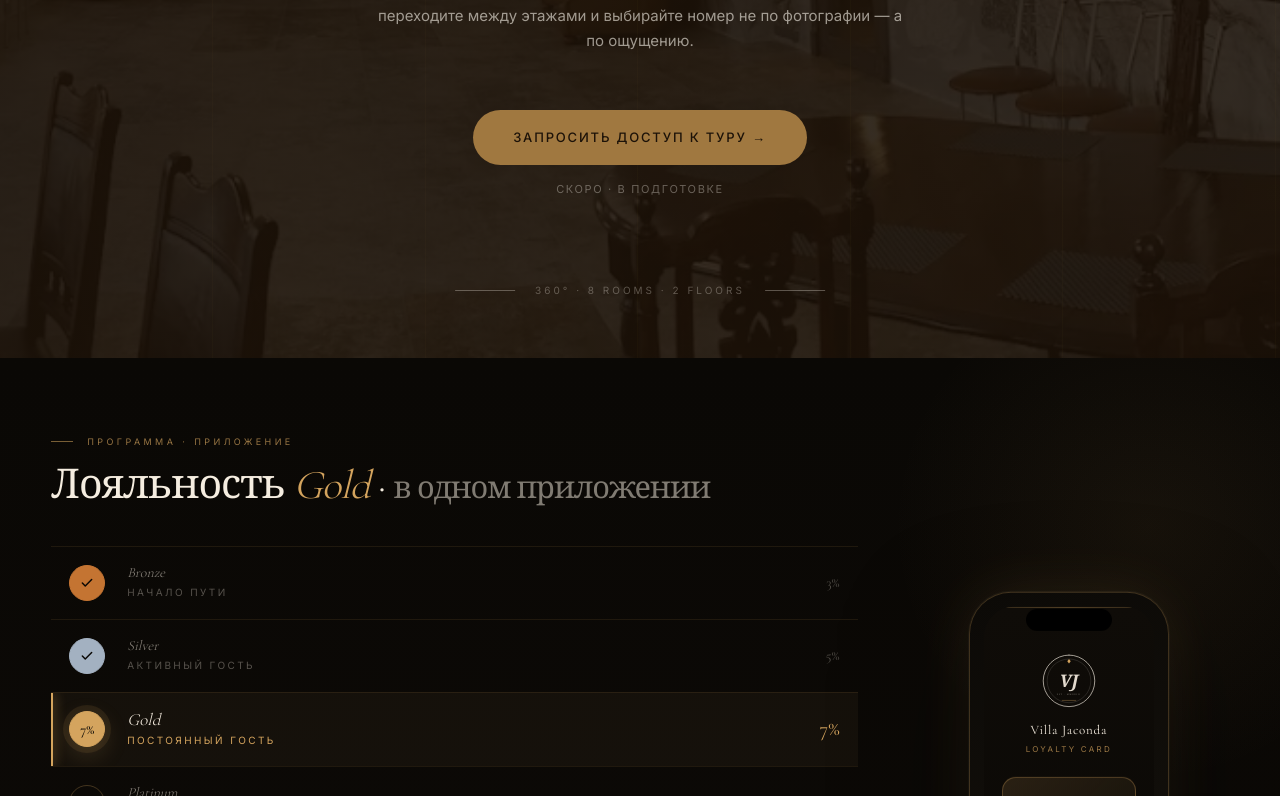
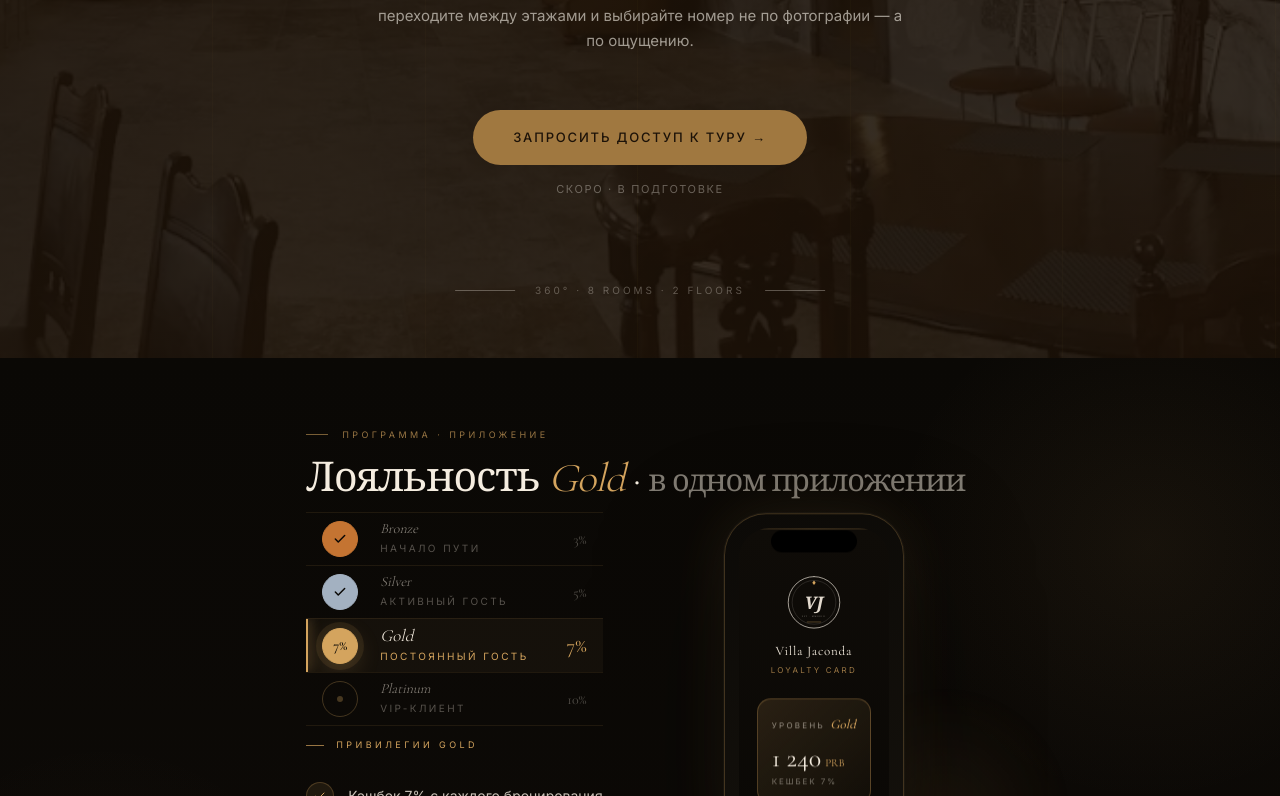
Before and after one commit to nekopunk44/Loyalty_app, a Next.js app in the folder web/: page / in a window 1280 px wide. Shown: the part 2004-2800 px from the top of the page. Built offline with nearby package versions, Linux system fonts and the light colour scheme; no server answers.

Commit message:
fix(loyalty): высота 100svh, уменьшены отступы и телефон — всё помещается на экран

```diff
--- a/web/components/LoyaltyTiers.js
+++ b/web/components/LoyaltyTiers.js
@@ -17,9 +17,11 @@ export default function LoyaltyApp() {
   return (
     <section id="loyalty" style={{
       background: 'linear-gradient(180deg, #0a0805 0%, #0d0a07 100%)',
-      paddingTop: 'clamp(48px,6vw,80px)',
-      paddingBottom: 'clamp(48px,6vw,80px)',
+      height: 'calc(100svh - 72px)',
+      paddingTop: 'clamp(16px,2.5vh,36px)',
+      paddingBottom: 'clamp(16px,2.5vh,36px)',
       position: 'relative', overflow: 'hidden',
+      display: 'flex', flexDirection: 'column', justifyContent: 'center',
     }}>
       <style>{`
         @keyframes glowPulse {
@@ -58,7 +60,7 @@ export default function LoyaltyApp() {
       <div style={{ maxWidth: 1440, margin: '0 auto', padding: '0 clamp(20px,4vw,60px)', position: 'relative' }}>
 
         {/* Header */}
-        <div style={{ marginBottom: 'clamp(24px,3vw,40px)', maxWidth: 720 }}>
+        <div style={{ marginBottom: 'clamp(10px,1.5vh,20px)', maxWidth: 720 }}>
           <div style={{ display: 'flex', alignItems: 'center', gap: 14, marginBottom: 16 }}>
             <div style={{ width: 22, height: 1, background: '#d4a45e', opacity: 0.55 }} />
             <span style={{ fontSize: 9, letterSpacing: '0.38em', textTransform: 'uppercase', color: 'rgba(212,164,94,0.7)' }}>
@@ -83,7 +85,7 @@ export default function LoyaltyApp() {
           <div>
 
             {/* Tier rail */}
-            <div style={{ display: 'flex', flexDirection: 'column', gap: 0, marginBottom: 'clamp(20px,2.5vw,28px)' }}>
+            <div style={{ display: 'flex', flexDirection: 'column', gap: 0, marginBottom: 'clamp(10px,1.5vh,16px)' }}>
               {TIERS.map((tier, i) => {
                 const isActive = i === active;
                 const isPast = i < active;
@@ -94,7 +96,7 @@ export default function LoyaltyApp() {
                       border: 'none',
                       borderTop: '1px solid rgba(212,164,94,0.10)',
                       borderBottom: i === TIERS.length - 1 ? '1px solid rgba(212,164,94,0.10)' : 'none',
-                      padding: 'clamp(12px,1.6vw,18px) clamp(12px,1.5vw,18px)',
+                      padding: 'clamp(8px,1vh,12px) clamp(10px,1.4vw,16px)',
                       cursor: isActive ? 'default' : 'pointer',
                       display: 'grid', gridTemplateColumns: '42px 1fr auto', gap: 16, alignItems: 'center',
                       transition: 'background 0.35s ease', textAlign: 'left',
@@ -164,8 +166,8 @@ export default function LoyaltyApp() {
               <div style={{ display: 'flex', flexDirection: 'column', gap: 0 }}>
                 {t.perks.map((perk, pi) => (
                   <div key={pi} style={{
-                    display: 'flex', gap: 18, alignItems: 'center',
-                    padding: '16px 0',
+                    display: 'flex', gap: 14, alignItems: 'center',
+                    padding: '10px 0',
                     borderBottom: pi < t.perks.length - 1 ? '1px solid rgba(245,237,224,0.07)' : 'none',
                   }}>
                     <div style={{
@@ -184,7 +186,7 @@ export default function LoyaltyApp() {
           </div>
 
           {/* ═══════════ RIGHT: PHONE + DOWNLOAD ═══════════ */}
-          <div className="loyalty-phone-wrap" style={{ display: 'flex', flexDirection: 'column', alignItems: 'center', gap: 20 }}>
+          <div className="loyalty-phone-wrap" style={{ display: 'flex', flexDirection: 'column', alignItems: 'center', gap: 12 }}>
 
             {/* Phone mockup */}
             <div style={{
@@ -204,7 +206,7 @@ export default function LoyaltyApp() {
 
               <div style={{
                 position: 'relative',
-                width: 200, height: 390,
+                width: 180, height: 340,
                 borderRadius: 42,
                 background: 'linear-gradient(160deg, #0c0a07 0%, #14110c 100%)',
                 border: '1px solid rgba(212,164,94,0.25)',
@@ -305,7 +307,7 @@ export default function LoyaltyApp() {
 
             {/* Download links */}
             <div style={{ width: '100%', maxWidth: 340 }}>
-              <div style={{ display: 'flex', alignItems: 'center', gap: 12, marginBottom: 16, justifyContent: 'center' }}>
+              <div style={{ display: 'flex', alignItems: 'center', gap: 12, marginBottom: 10, justifyContent: 'center' }}>
                 <div style={{ width: 18, height: 1, background: '#d4a45e', opacity: 0.5 }} />
                 <span style={{ fontSize: 9, letterSpacing: '0.32em', textTransform: 'uppercase', color: 'rgba(212,164,94,0.7)' }}>
                   Скачать приложение
@@ -313,7 +315,7 @@ export default function LoyaltyApp() {
                 <div style={{ width: 18, height: 1, background: '#d4a45e', opacity: 0.5 }} />
               </div>
 
-              <div style={{ display: 'flex', flexDirection: 'column', gap: 10 }}>
+              <div style={{ display: 'flex', flexDirection: 'column', gap: 8 }}>
                 <a href="#" style={{
                   display: 'flex', alignItems: 'center', gap: 14,
                   padding: '12px 18px',
```
